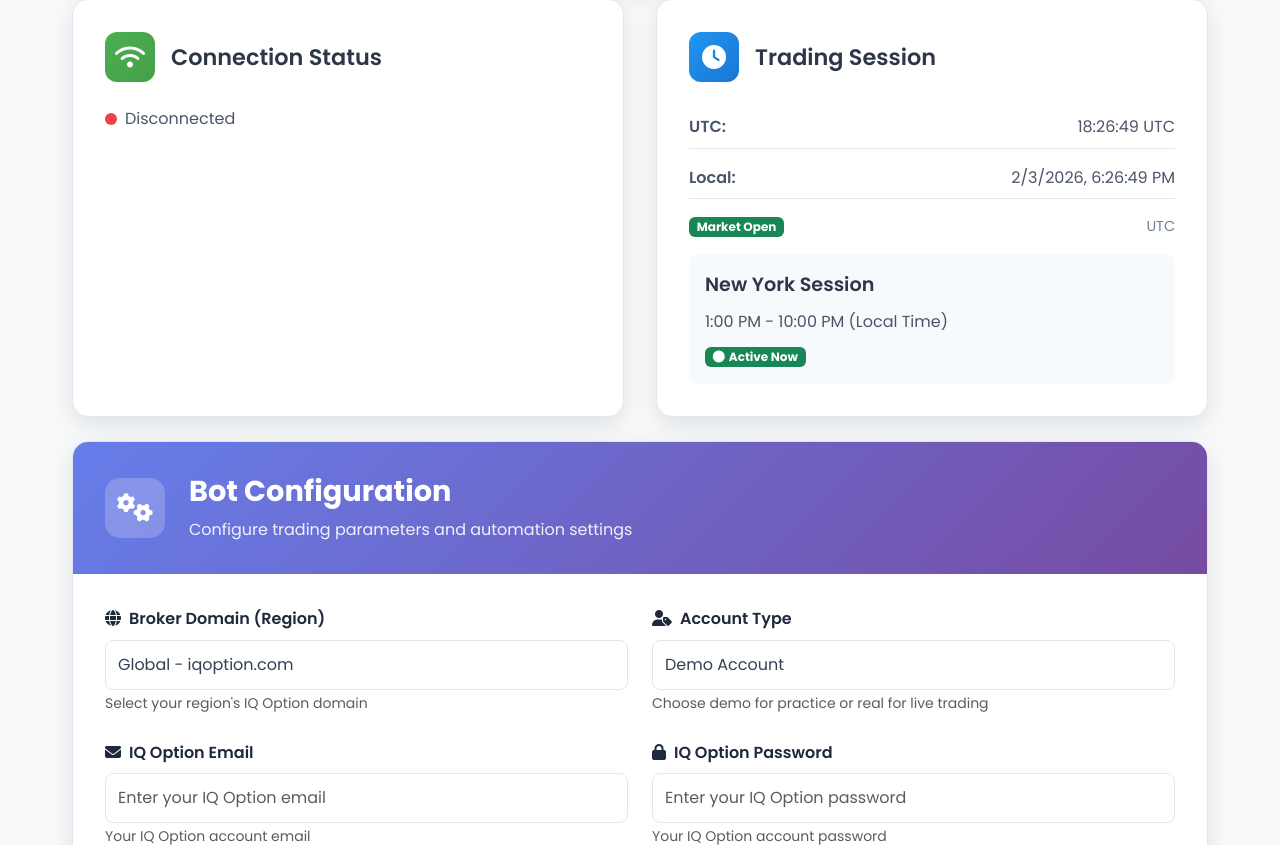
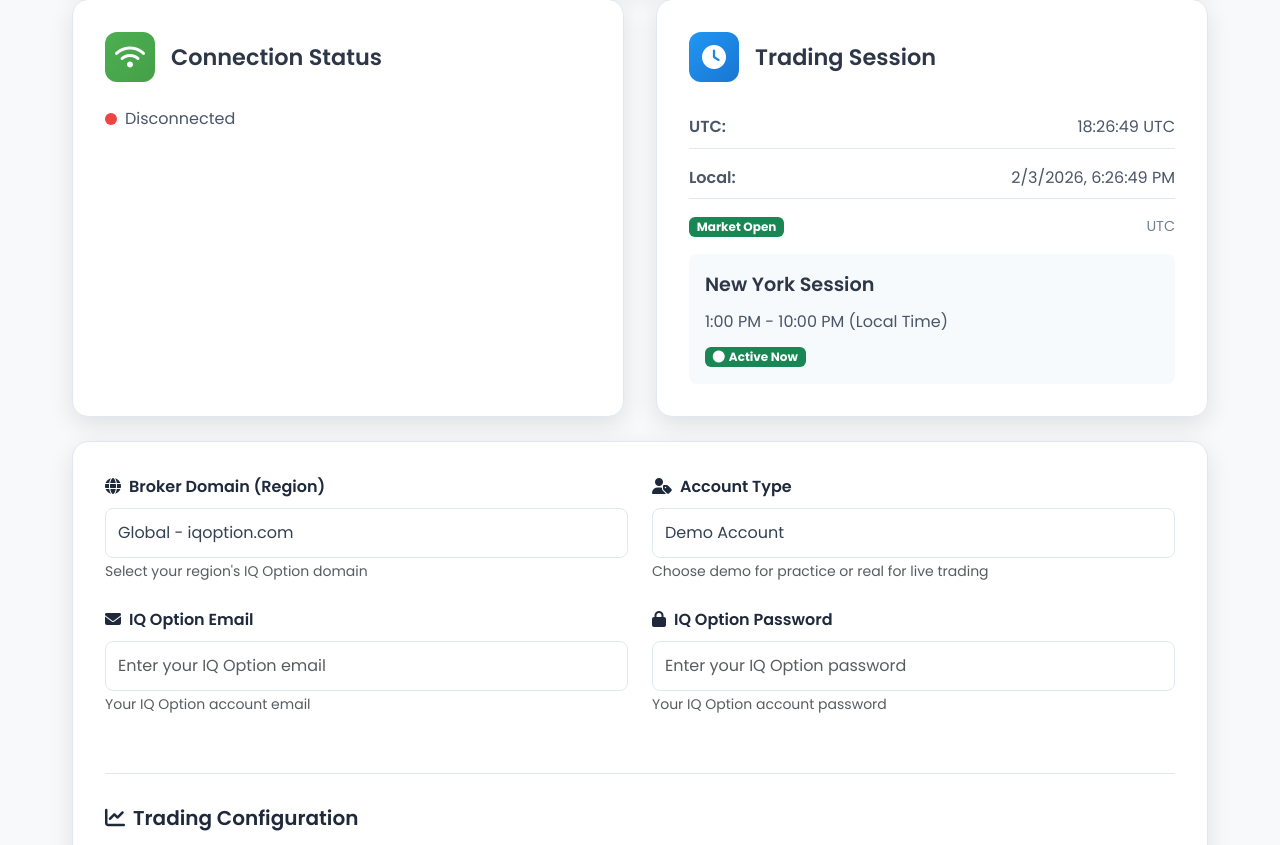
Before and after one commit to rahmangunawans/TradeForce, a Flask app: page /bot-settings in a window 1280 px wide. Shown: the part 259-1104 px from the top of the page. Run offline with Flask 3, Linux system fonts and the light colour scheme; the visitor is signed in with stand-in values (Sample User, id 1); data that the repository does not hold is empty.

Commit message:
Remove bot configuration section from trading settings page
Removes the "Bot Configuration" section (h2 tag and surrounding div elements) from the templates/bot_settings.html file.

Replit-Commit-Author: Agent
Replit-Commit-Session-Id: df3aeadc-0225-4d3f-9830-89b25eb72d8a
Replit-Commit-Checkpoint-Type: full_checkpoint
Replit-Commit-Event-Id: c4db8712-af63-4732-8bab-fdb4a1f75ee6
Replit-Commit-Screenshot-Url: https://storage.googleapis.com/screenshot-production-us-central1/4f108362-d8f7-4f37-8fc7-3238ba3c34ea/df3aeadc-0225-4d3f-9830-89b25eb72d8a/PtC2DBx
Replit-Helium-Checkpoint-Created: true

```diff
--- a/templates/bot_settings.html
+++ b/templates/bot_settings.html
@@ -798,15 +798,6 @@
         <!-- Configuration Section -->
         <div class="config-section mb-4">
             <div class="config-card">
-                <div class="config-header">
-                    <div class="config-icon">
-                        <i class="fas fa-cogs"></i>
-                    </div>
-                    <div class="config-title">
-                        <h2>Bot Configuration</h2>
-                        <p>Configure trading parameters and automation settings</p>
-                    </div>
-                </div>
                 <div class="config-content">
 
             <form id="botSettingsForm" class="bot-config-form">
```
